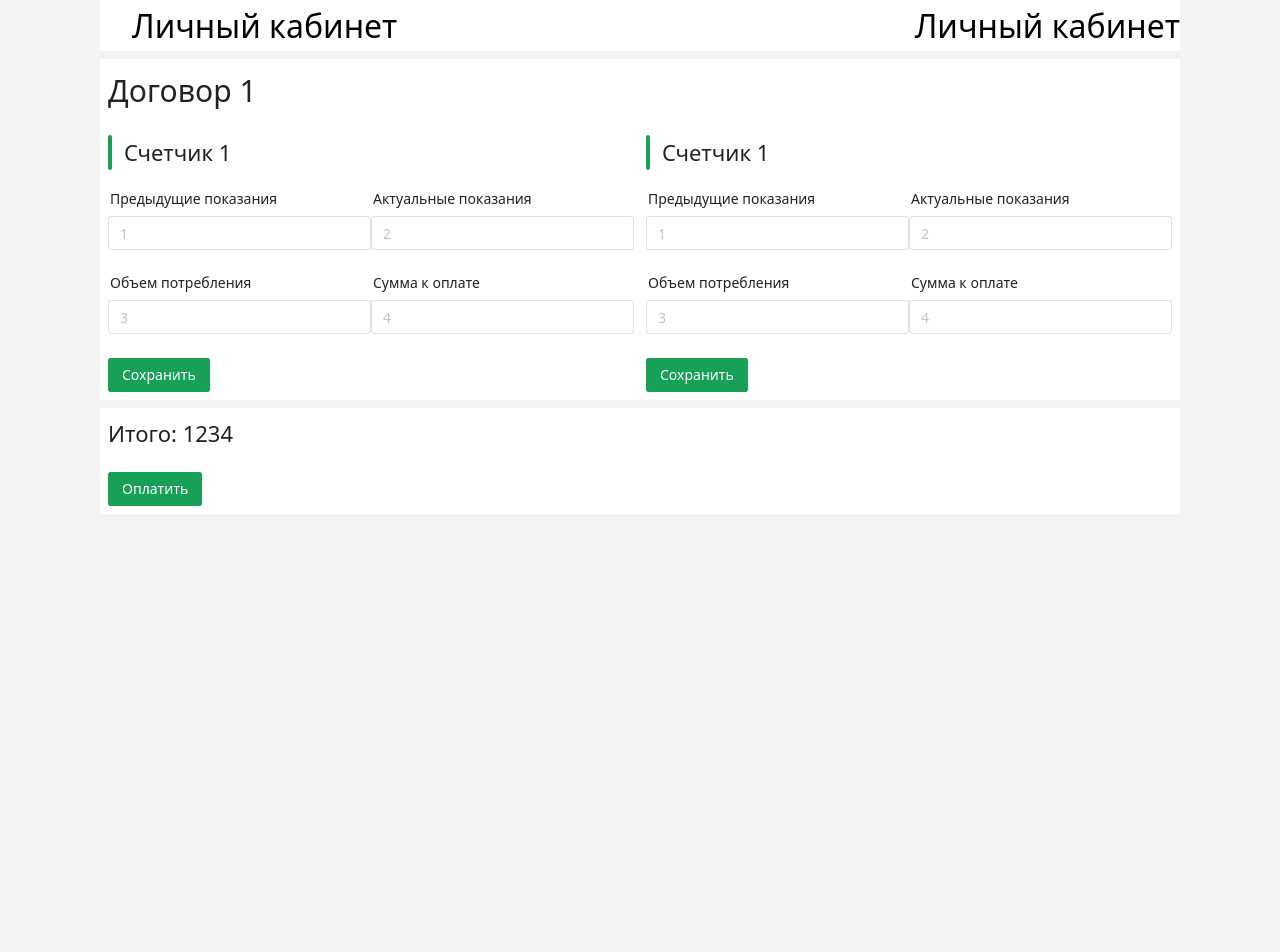
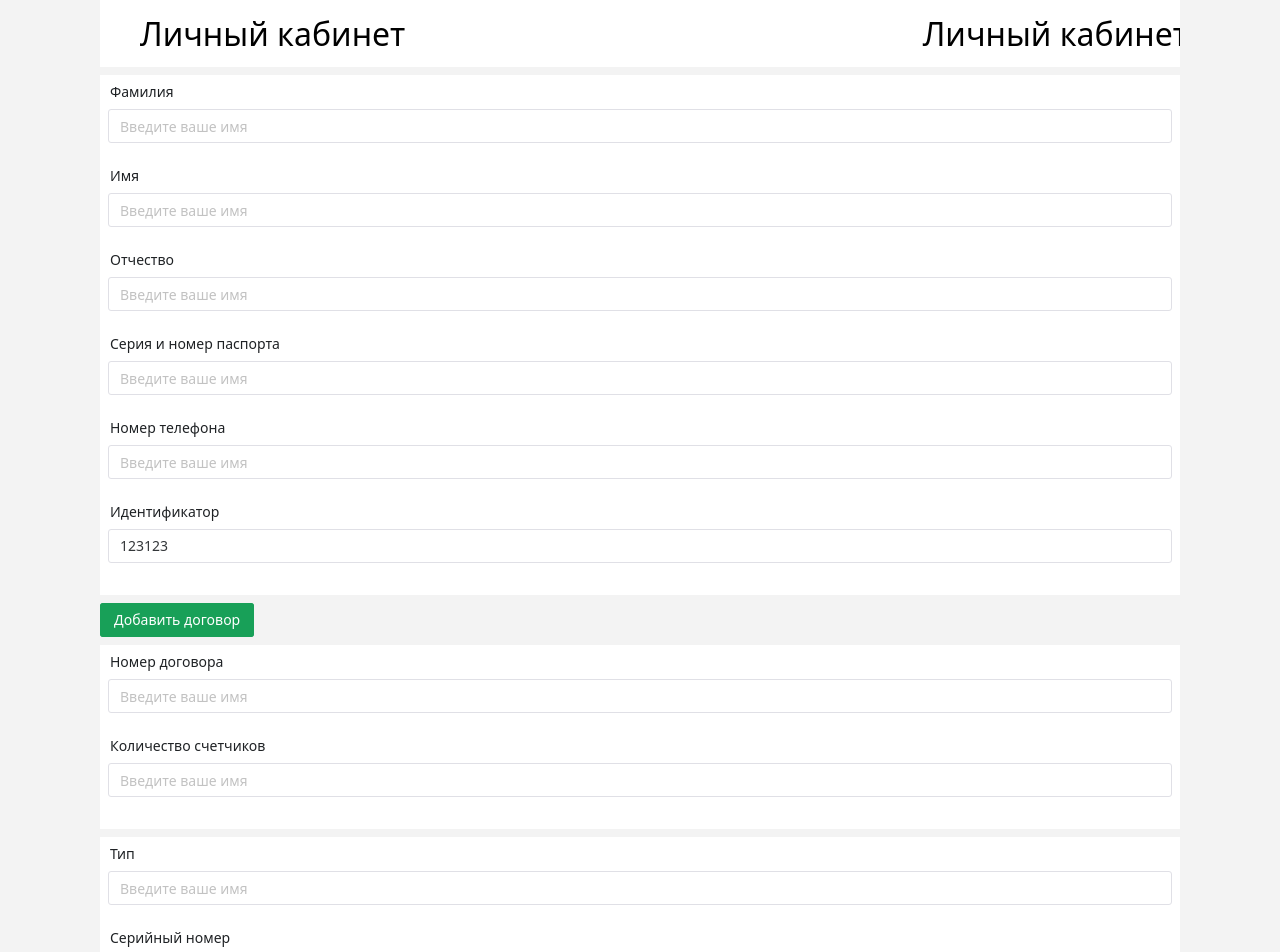
Before and after one commit to baturinskayaap/StPr, a Vue app: page / in a window 1280 px wide. Shown: the top 952 px of the page. Before the commit the page ends 800 px from the top, so only its background shows below. Built offline with nearby package versions, Linux system fonts and the light colour scheme; some icons are missing.

Commit message:
first AdminUserInfo

```diff
--- a/src/App.vue
+++ b/src/App.vue
@@ -1,9 +1,10 @@
 <script setup>
 import HeaderCmp from './components/HeaderCmp.vue'
-import ClientView from './view/ClientView.vue'
+// import ClientView from './view/ClientView.vue'
+import AdminUserInfoView from './view/AdminUserInfoView.vue'
 </script>
 
 <template>
   <HeaderCmp />
-  <ClientView />
+  <AdminUserInfoView />
 </template>
--- a/src/assets/main.css
+++ b/src/assets/main.css
@@ -30,3 +30,7 @@ body {
   background-color: #ffffff !important;
   padding: 8px;
 }
+
+.w-fit {
+  width: fit-content;
+}
--- /dev/null
+++ b/src/components/ContractCmp.vue
@@ -0,0 +1,18 @@
+<template>
+  <n-form class="foreground">
+    <n-form-item label="Номер договора">
+      <n-input placeholder="Введите ваше имя" />
+    </n-form-item>
+    <n-form-item label="Количество счетчиков">
+      <n-input placeholder="Введите ваше имя" />
+    </n-form-item>
+  </n-form>
+
+  <MeterCmp />
+</template>
+
+<script setup>
+import { NForm, NFormItem, NInput } from 'naive-ui'
+
+import MeterCmp from '@/components/MeterToAdminCmp.vue'
+</script>
--- a/src/components/HeaderCmp.vue
+++ b/src/components/HeaderCmp.vue
@@ -1,5 +1,5 @@
 <template>
-  <n-grid :cols="2" style="background-color: #ffffff">
+  <n-grid :cols="2" class="foreground">
     <n-grid-item class="header">
       <n-icon>
         <Lightning />
--- /dev/null
+++ b/src/components/MeterToAdminCmp.vue
@@ -0,0 +1,17 @@
+<template>
+  <n-form class="foreground">
+    <n-form-item label="Тип">
+      <n-input placeholder="Введите ваше имя" />
+    </n-form-item>
+    <n-form-item label="Серийный номер">
+      <n-input placeholder="Введите ваше имя" />
+    </n-form-item>
+    <n-form-item label="Текущие показания">
+      <n-input placeholder="Введите ваше имя" />
+    </n-form-item>
+  </n-form>
+</template>
+
+<script setup>
+import { NForm, NFormItem, NInput } from 'naive-ui'
+</script>
--- a/src/components/MeterCmp.vue
+++ b/src/components/MeterToClientCmp.vue
@@ -17,12 +17,17 @@
       </n-form-item>
     </n-grid-item>
     <n-grid-item>
+      <n-form-item label="Начисленные пенни" path="name">
+        <n-input v-model:value="formData.name" placeholder="4" />
+      </n-form-item>
+    </n-grid-item>
+    <n-grid-item>
       <n-form-item label="Сумма к оплате" path="name">
         <n-input v-model:value="formData.name" placeholder="4" />
       </n-form-item>
     </n-grid-item>
   </n-grid>
-  <n-button type="primary" @click="handleSubmit"> Сохранить </n-button>
+  <n-button type="primary" @click="handleSubmit" class="w-fit"> Сохранить </n-button>
 </template>
 
 <script setup>
--- /dev/null
+++ b/src/view/AdminUserInfoView.vue
@@ -0,0 +1,35 @@
+<template>
+  <n-form class="foreground">
+    <n-form-item label="Фамилия">
+      <n-input placeholder="Введите ваше имя" />
+    </n-form-item>
+    <n-form-item label="Имя">
+      <n-input placeholder="Введите ваше имя" />
+    </n-form-item>
+    <n-form-item label="Отчество">
+      <n-input placeholder="Введите ваше имя" />
+    </n-form-item>
+    <n-form-item label="Серия и номер паспорта">
+      <n-input placeholder="Введите ваше имя" />
+    </n-form-item>
+    <n-form-item label="Номер телефона">
+      <n-input placeholder="Введите ваше имя" />
+    </n-form-item>
+    <n-form-item label="Идентификатор">
+      <n-input type="text" v-model:value="inputValue" placeholder="Введите ID" readonly />
+    </n-form-item>
+  </n-form>
+
+  <n-button class="w-fit" type="primary">Добавить договор</n-button>
+
+  <ContractCmp />
+</template>
+
+<script setup>
+import { ref } from 'vue'
+import { NForm, NFormItem, NInput, NButton } from 'naive-ui'
+
+const inputValue = ref('123123') // Значение по умолчанию
+
+import ContractCmp from '@/components/ContractCmp.vue'
+</script>
--- a/src/view/ClientView.vue
+++ b/src/view/ClientView.vue
@@ -11,13 +11,13 @@
     </n-grid>
   </div>
 
-  <div class="foreground">
+  <div class="foreground w-fit">
     <n-h2>Итого: 1234</n-h2>
     <n-button type="primary" @click="handleSubmit"> Оплатить </n-button>
   </div>
 </template>
 
 <script setup>
-import MeterCmp from '@/components/MeterCmp.vue'
+import MeterCmp from '@/components/MeterToClientCmp.vue'
 import { NGrid, NGridItem, NH1, NH2 } from 'naive-ui'
 </script>
```
